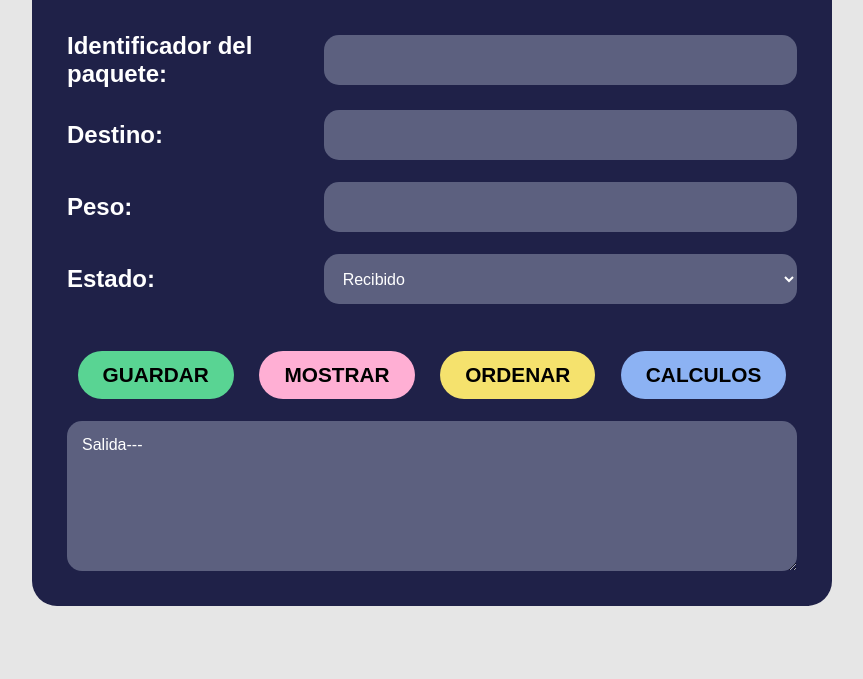
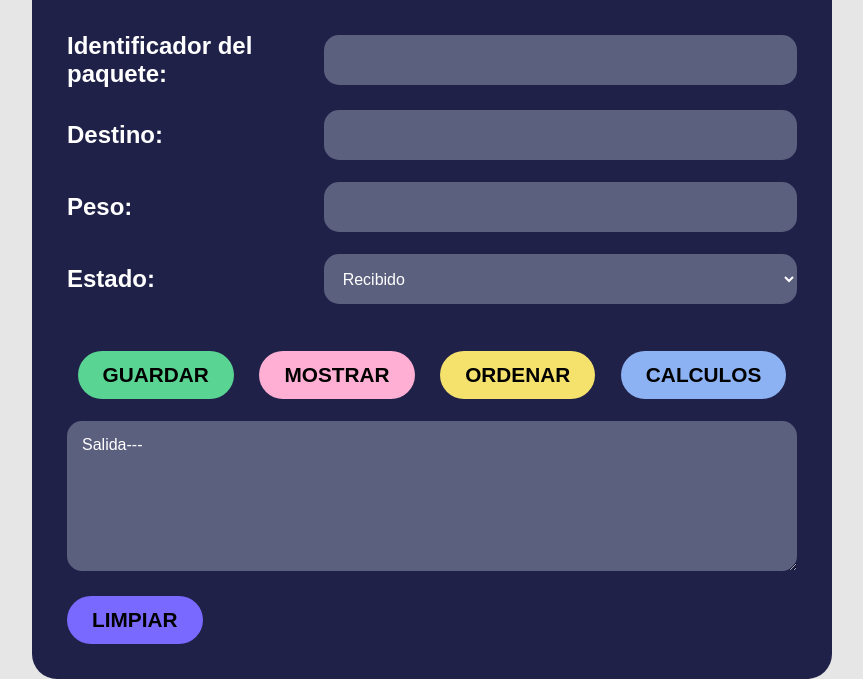
Before and after one commit to alej06omez/EAD, a website with bundled scripts: page public/casita.html in a window 1280 px wide. Shown: the part 195-874 px from the top of the page, without its empty margins (208-1071 px from the left). Before the commit the page ends 801 px from the top, so only its background shows below. Built offline with nearby package versions, Linux system fonts and the light colour scheme.

Commit message:
/boton limpiar

```diff
--- a/public/casita.html
+++ b/public/casita.html
@@ -70,6 +70,9 @@
 
                 <textarea title="textarea" id="salida" readonly>Salida---</textarea>
             </form>
+            <button type="button" id="limpiar" name="limpiar" class="btn btn-limpiar">
+                LIMPIAR
+            </button>
         </section>
     </main>
 
--- a/public/estilizate.css
+++ b/public/estilizate.css
@@ -132,11 +132,19 @@ body {
     background-color: #8cb2f3;
     color: #000;
 }
-.grupo-campo {
-    display: grid;
+
+.btn-limpiar {
+    background-color: #7a69fe;
     grid-template-columns: 1fr 2fr;
     align-items: center;
     gap: 20px;
+    margin-top: 25px;
+    border: none;
+    padding: 12px 25px;
+    font-size: 1.3rem;
+    font-weight: bold;
+    cursor: pointer;
+    transition: transform 0.2s ease, opacity 0.2s ease;
 }
 
 .grupo-campo label {
--- a/public/main.js
+++ b/public/main.js
@@ -5,11 +5,12 @@ const salida = document.getElementById('salida');
 const btnOrdenar = document.getElementById("ordenar");
 const btnMostrar = document.getElementById("mostrar");
 const btnCalcular = document.getElementById("calcular");
+const btnLimpiar = document.getElementById("limpiar");
 
 btnOrdenar.addEventListener('click', ordenarPaquetes);
 btnMostrar.addEventListener('click', mostrarPaquetes);
 btnCalcular.addEventListener('click', calcular);
-
+btnLimpiar.addEventListener('click', limpiarSalida);
 let paquetesBD = [];
 let ordenado = false;
 
@@ -44,6 +45,9 @@ function ordenarPaquetes() { //no contiene la parte de recorrer y lo de la compl
         salida.value = 'No hay paquetes ingresados.';
         return;
     }}
+function limpiarSalida() {
+    salida.value = '';
+}
 //hasta aqui se extrae al utils
 
 
@@ -96,3 +100,8 @@ btnOrdenar.addEventListener('click', (event) => {
     event.preventDefault();
     ordenarPaquetes();
 });
+
+btnLimpiar.addEventListener('click', (event) => {
+    event.preventDefault();
+    limpiarSalida();
+});
```
